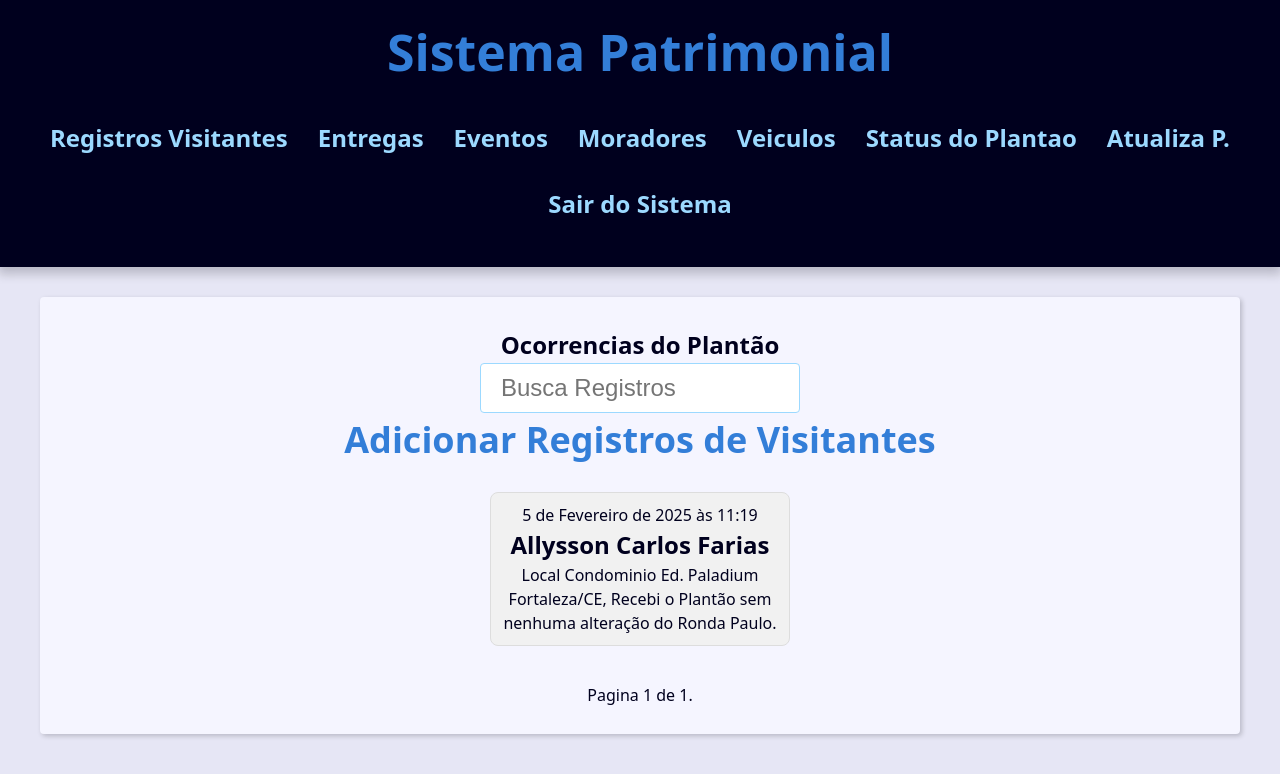
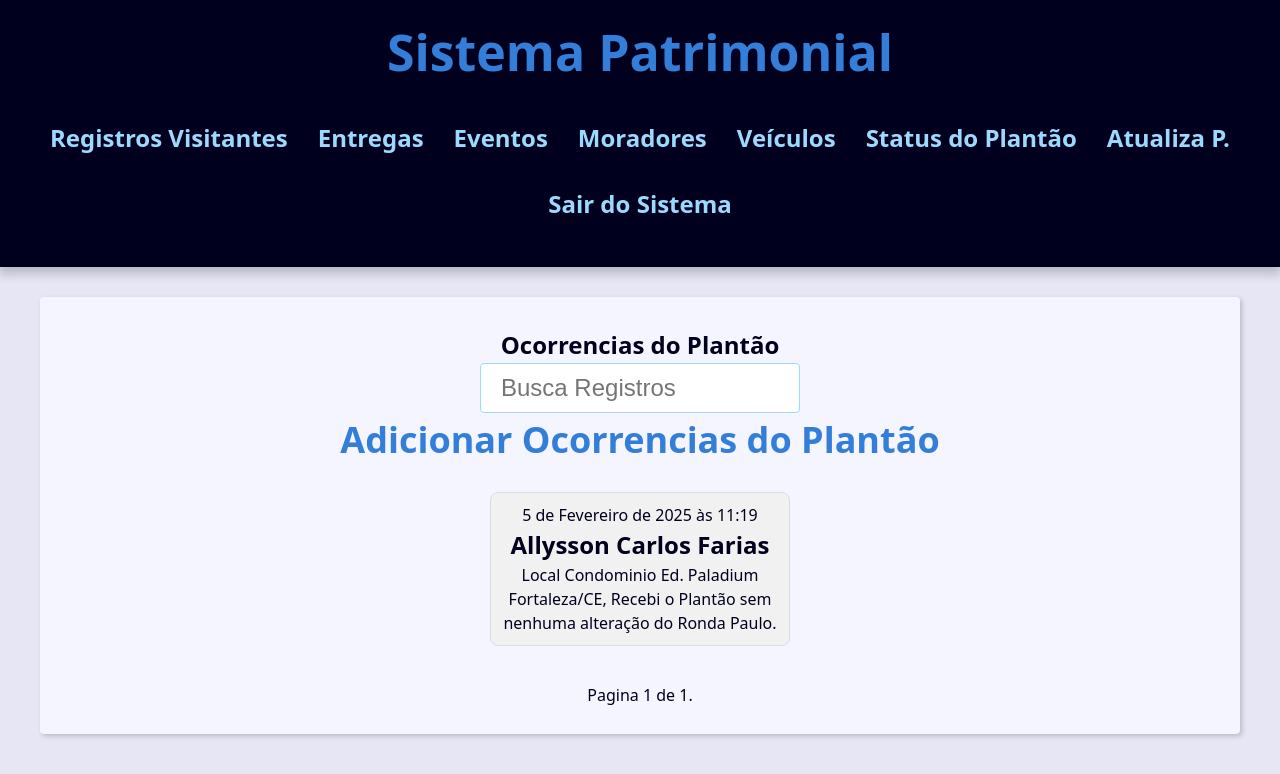
Before and after one commit to Allysson2023/projeto_palladium, a Django app: page /porteiros/ocorrencias_index/ in a window 1280 px wide. Shown: the top 774 px of the page. Run offline with Django 5.2, Linux system fonts and the light colour scheme; the first user in the database is signed in; data comes from the database, SQL or seed files in the repository.

Commit message:
atualizando apps2

```diff
--- a/base_templates/global/base.html
+++ b/base_templates/global/base.html
@@ -41,12 +41,12 @@
                 </li>
                 <li class="menu-item">
                     <a href="{% url "contact:carros_index" %}" class="menu-link">
-                        <h2>Veiculos</h2>
+                        <h2>Veículos</h2>
                     </a>
                 </li>
                 <li class="menu-item">
                     <a href="{% url "contact:ocorrencias_index" %}" class="menu-link">
-                        <h2>Status do Plantao</h2>
+                        <h2>Status do Plantão</h2>
                     </a>
                 </li>
                 <li class="menu-item">
--- a/contact/templates/contact/ocorrencias/ocorrencias.html
+++ b/contact/templates/contact/ocorrencias/ocorrencias.html
@@ -20,7 +20,7 @@
                 </div>
 
                 <a href=" {% url "contact:ocorrenciaIndex" %} " class="header-link">
-                    <h2>Adicionar Registros de Visitantes</h2>
+                    <h2>Adicionar Ocorrencias do Plantão</h2>
                 </a>
             </caption>
 
--- a/contact/templates/contact/user/login.html
+++ b/contact/templates/contact/user/login.html
@@ -1,7 +1,7 @@
 {% extends "global/base.html" %}
 {% block content %}
 <div class="form-wrapper">
-    <h1>Login </h1>
+    <h1>Login: </h1>
 
     {% if user.is_authenticated  %}
     <p>
--- a/contact/templates/contact/veiculos/veiculos.html
+++ b/contact/templates/contact/veiculos/veiculos.html
@@ -20,7 +20,7 @@
                 </div>
 
                 <a href="" class="header-link">
-                    <h2>Veiculos Ed. Palladium</h2>
+                    <h2>Veículos Ed. Palladium</h2>
                 </a>
             </caption>
 
--- a/contact/views/user_forms.py
+++ b/contact/views/user_forms.py
@@ -4,7 +4,7 @@ from django.contrib import messages, auth
 from django.contrib.auth.forms import AuthenticationForm
 from django.contrib.auth.decorators import login_required
 from functools import wraps
-from django.contrib.auth.models import Group
+
 
 # Decorador para restringir acesso apenas a porteiros
 def porteiro_required(view_func):
--- a/moradores/templates/moradores/index.html
+++ b/moradores/templates/moradores/index.html
@@ -74,5 +74,7 @@
         {% include "cabecario/_pagination.html" %}
     </div>
 
+
+
 </body>
 </html>
--- a/moradores/urls.py
+++ b/moradores/urls.py
@@ -16,9 +16,9 @@ urlpatterns = [
     path('entregas_busca/', views.entregas_busca, name='entregas_busca' ),
     path('id_entregas/<int:id_entregas>/detail/', views.entregas_id, name='entregas_id'),
 
-
-
     path('user/login/', views.login_views_moradores, name='login_views_moradores' ),
     path('user/logaut/', views.logaut_views_moradores, name='logaut_views_moradores' ),
 
+
+
 ]
--- a/moradores/views.py
+++ b/moradores/views.py
@@ -19,6 +19,7 @@ def morador_required(view_func):
         return view_func(request, *args, **kwargs)
 
     return _wrapped_view
+
 
 @morador_required
 def indexMoradores(request):
```
Also changed, not shown: project/settings.py (+12 -12 lines), db.sqlite3.
